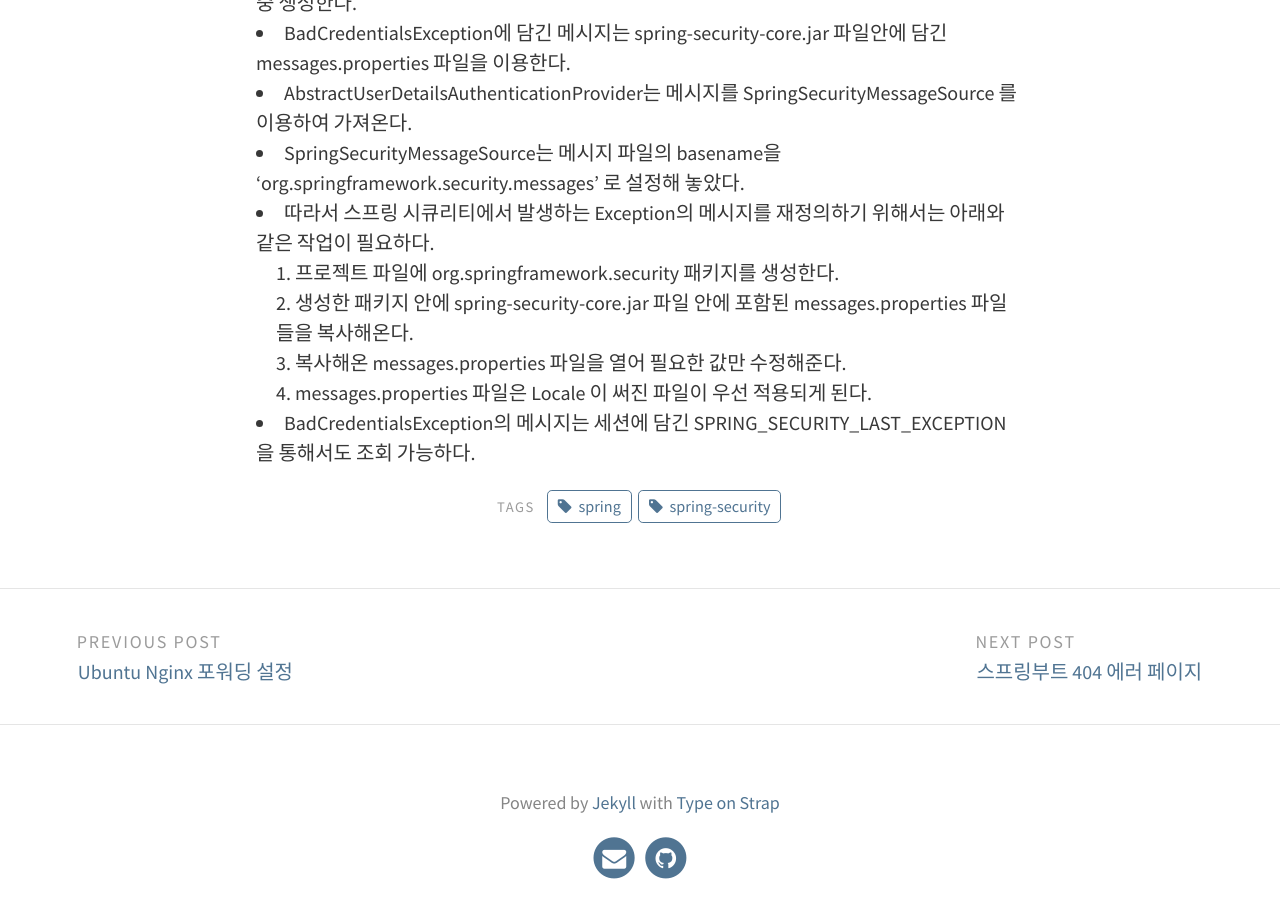
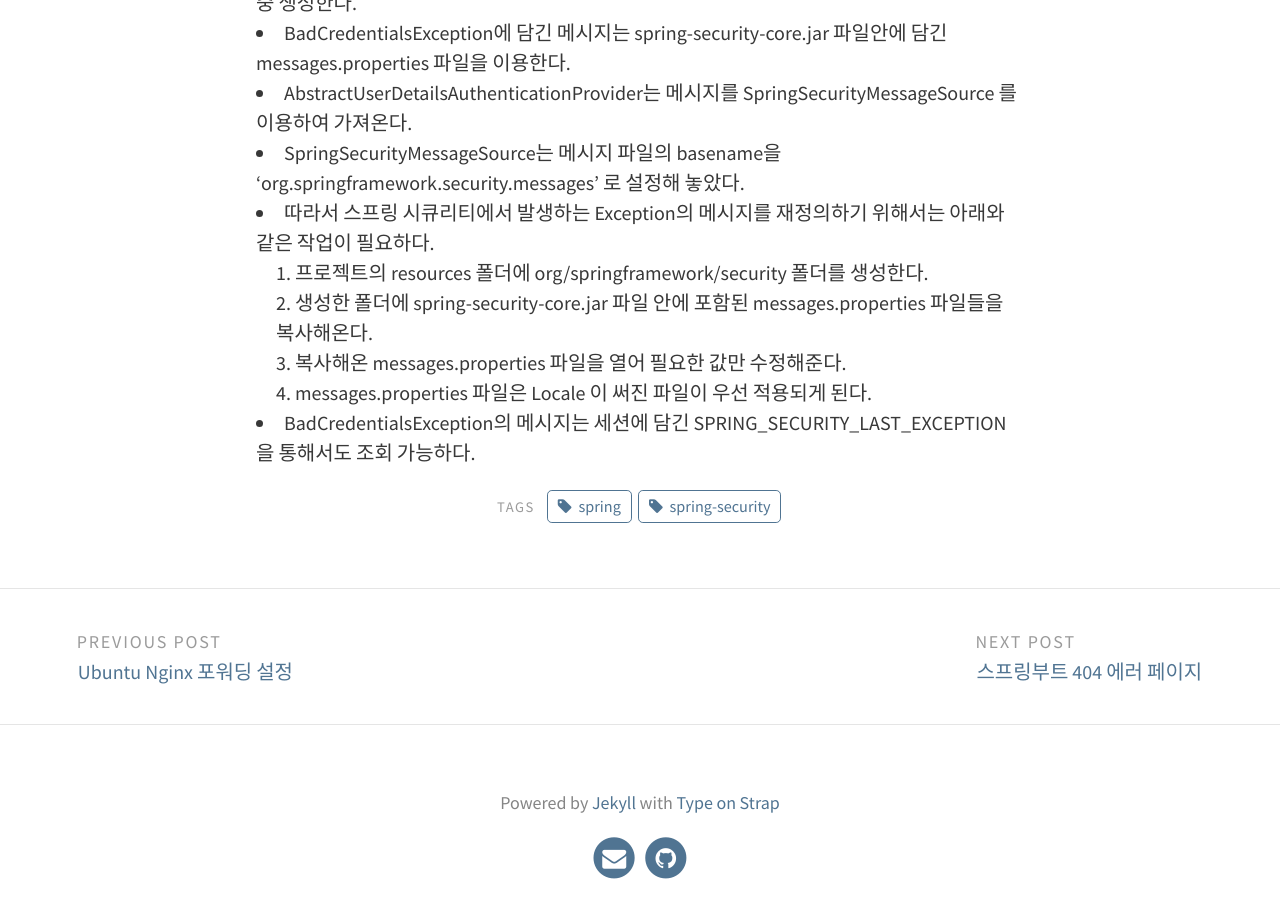
Before and after one commit to pporotoss/pporotoss.github.io, a Jekyll site: the page built from _posts/2018-05-30-spring-security-message-override.md, in a window 1280 px wide and 900 px high, scrolled down 526 px. Built offline with Jekyll 4.4.1, drawn with Linux system fonts in a browser that asks for light colours.

Commit message:
시큐리티 메시지 재정의 수정

```diff
--- a/_posts/2018-05-30-spring-security-message-override.md
+++ b/_posts/2018-05-30-spring-security-message-override.md
@@ -12,8 +12,8 @@ tags: [spring, spring-security]
 - AbstractUserDetailsAuthenticationProvider는 메시지를 SpringSecurityMessageSource 를 이용하여 가져온다.
 - SpringSecurityMessageSource는 메시지 파일의 basename을 'org.springframework.security.messages' 로 설정해 놓았다.
 - 따라서 스프링 시큐리티에서 발생하는 Exception의 메시지를 재정의하기 위해서는 아래와 같은 작업이 필요하다.
-   1. 프로젝트 파일에 org.springframework.security 패키지를 생성한다.
-   2. 생성한 패키지 안에 spring-security-core.jar 파일 안에 포함된 messages.properties 파일들을 복사해온다.
+   1. 프로젝트의 resources 폴더에 org/springframework/security 폴더를 생성한다.
+   2. 생성한 폴더에 spring-security-core.jar 파일 안에 포함된 messages.properties 파일들을 복사해온다.
    3. 복사해온 messages.properties 파일을 열어 필요한 값만 수정해준다.
    4. messages.properties 파일은 Locale 이 써진 파일이 우선 적용되게 된다.
 
```
